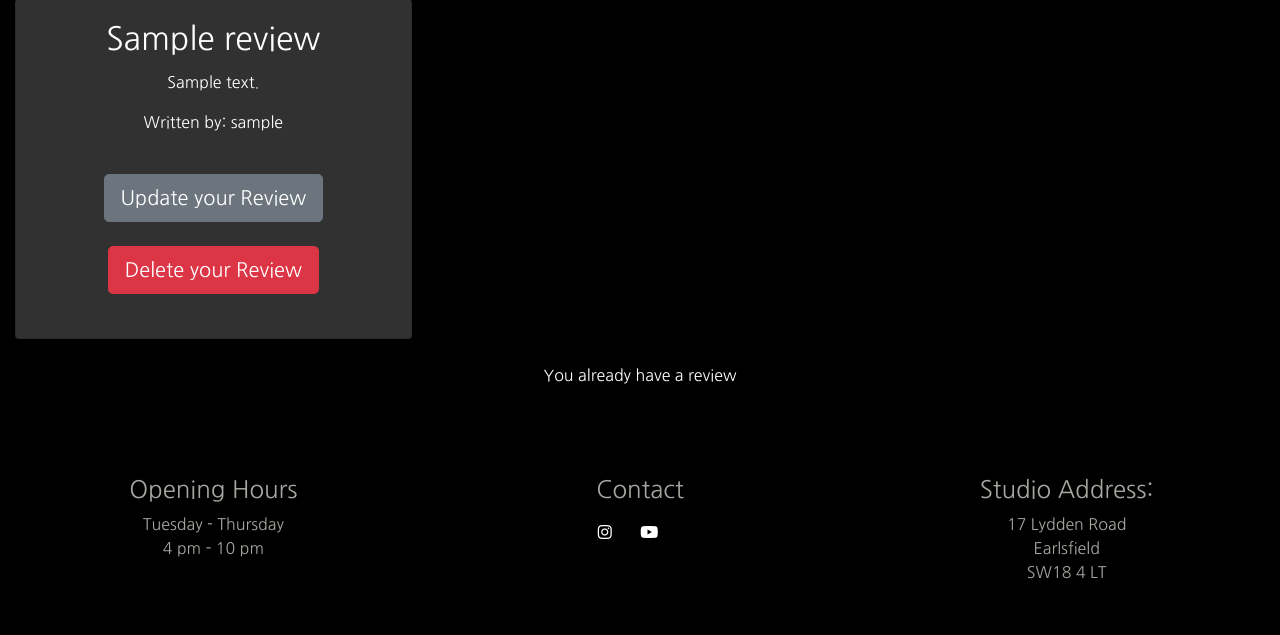
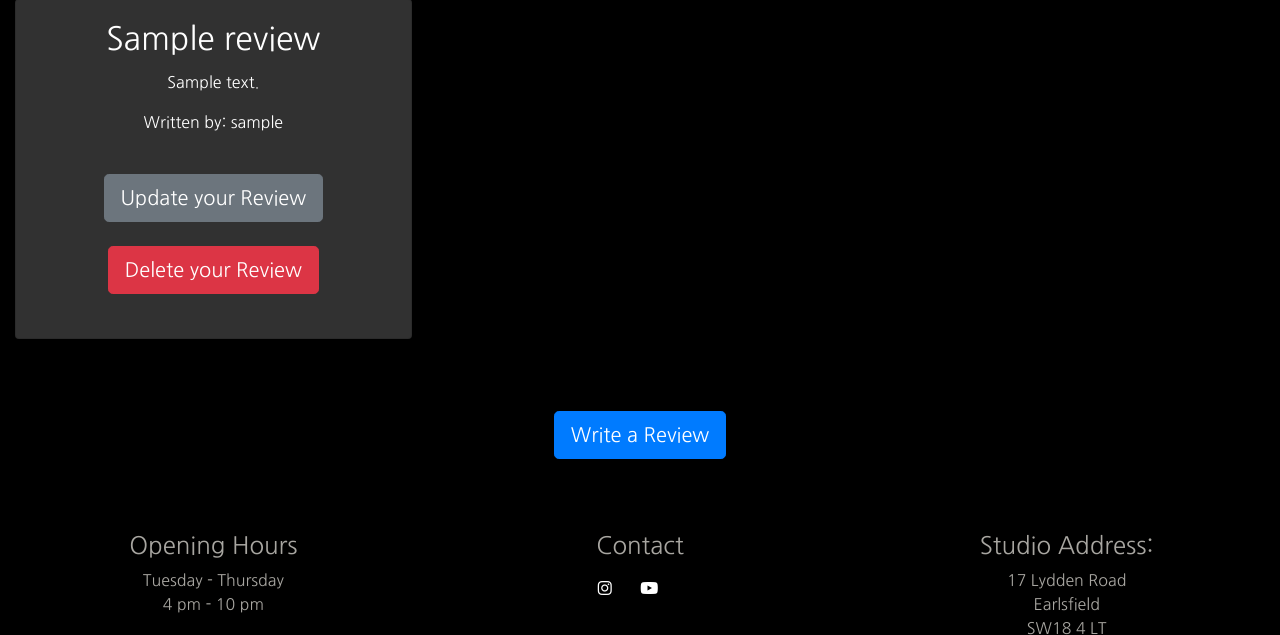
Before and after one commit to Tom-Ainsworth/CI-PP4-toms-drum-lessons, a Django app: template reviews/templates/reviews.html in a window 1280 px wide. Shown: the part 185-820 px from the top of the page. Before the commit the page ends 764 px from the top, so only its background shows below. Run offline with Django 4.2, Linux system fonts and the light colour scheme; a user stored in the database is signed in; tables that the repository leaves empty hold one stand-in row (values such as "Sample post"); the template is opened without the code that fills it: values that come from a table or form of the project are taken from there, most other values are stand-ins (such as "Sample title", 1, 10 or a date in 2020); some libraries are stand-ins or nearby versions.

Commit message:
Remove unused code

```diff
--- a/reviews/templates/reviews.html
+++ b/reviews/templates/reviews.html
@@ -58,22 +58,16 @@
     {% endif %}
 </div>
 
-{% if user.is_authenticated and review.author_id == user.id %}
-
-<p>You already have a review</p>
-{% elif  user.is_authenticated and review.author_id != user.id %}
-
+{% if user.is_authenticated %}
 <a href="create_review" class="btn btn-primary btn-lg mt-5">Write a Review</a>
 
 {% else %}
 <p><span class="link-inline"><a href="{% url 'account_login' %}">Login</a></span> to leave a review</p>
 {% endif %}
 
-
 {% endblock content %}
 
 {% block scripts %}
 {% load static %}
-<script src="{% static 'js/script.js' %}">
-</script>
+<script src="{% static 'js/script.js' %}"></script>
 {% endblock %}
```
